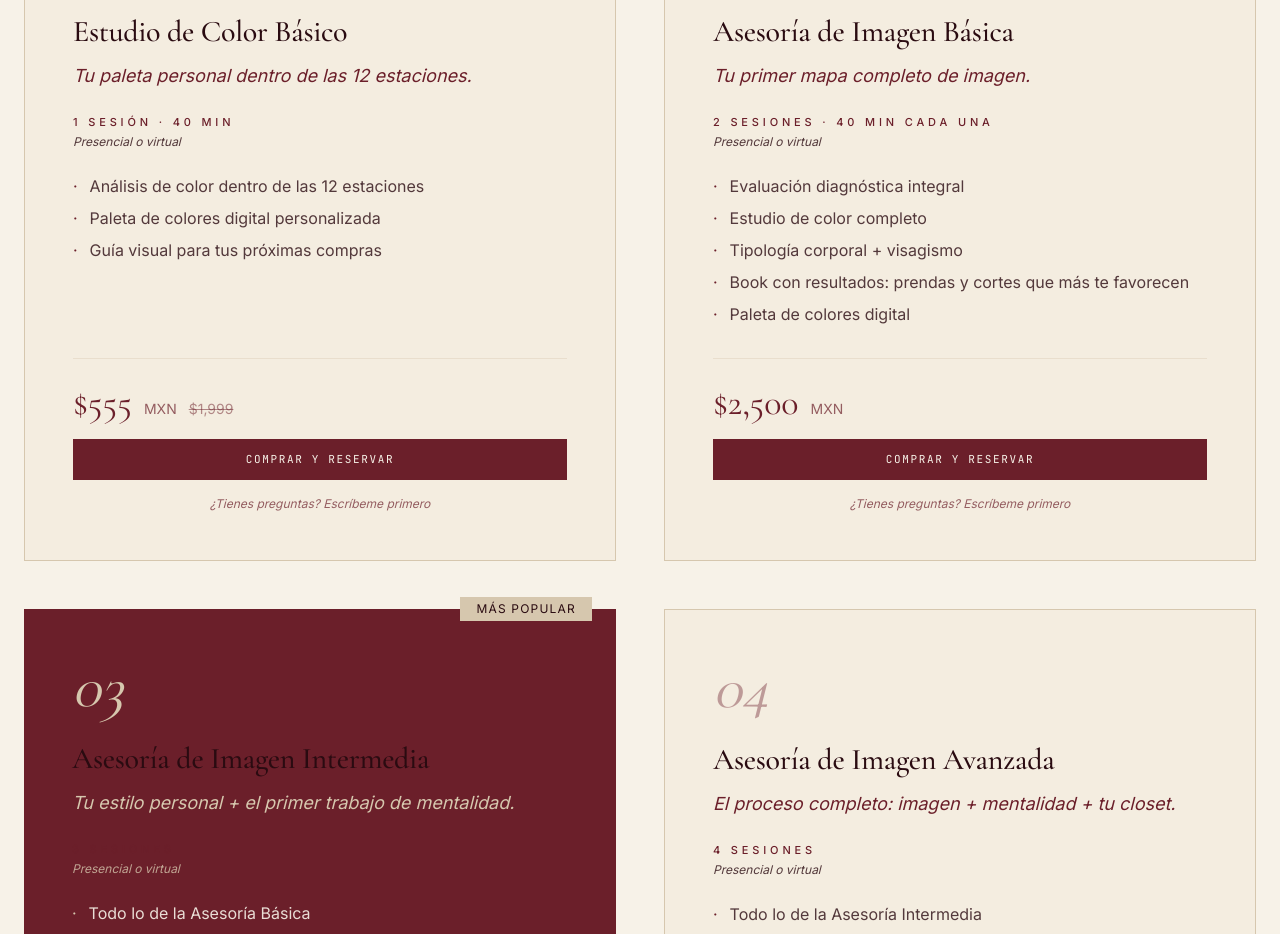
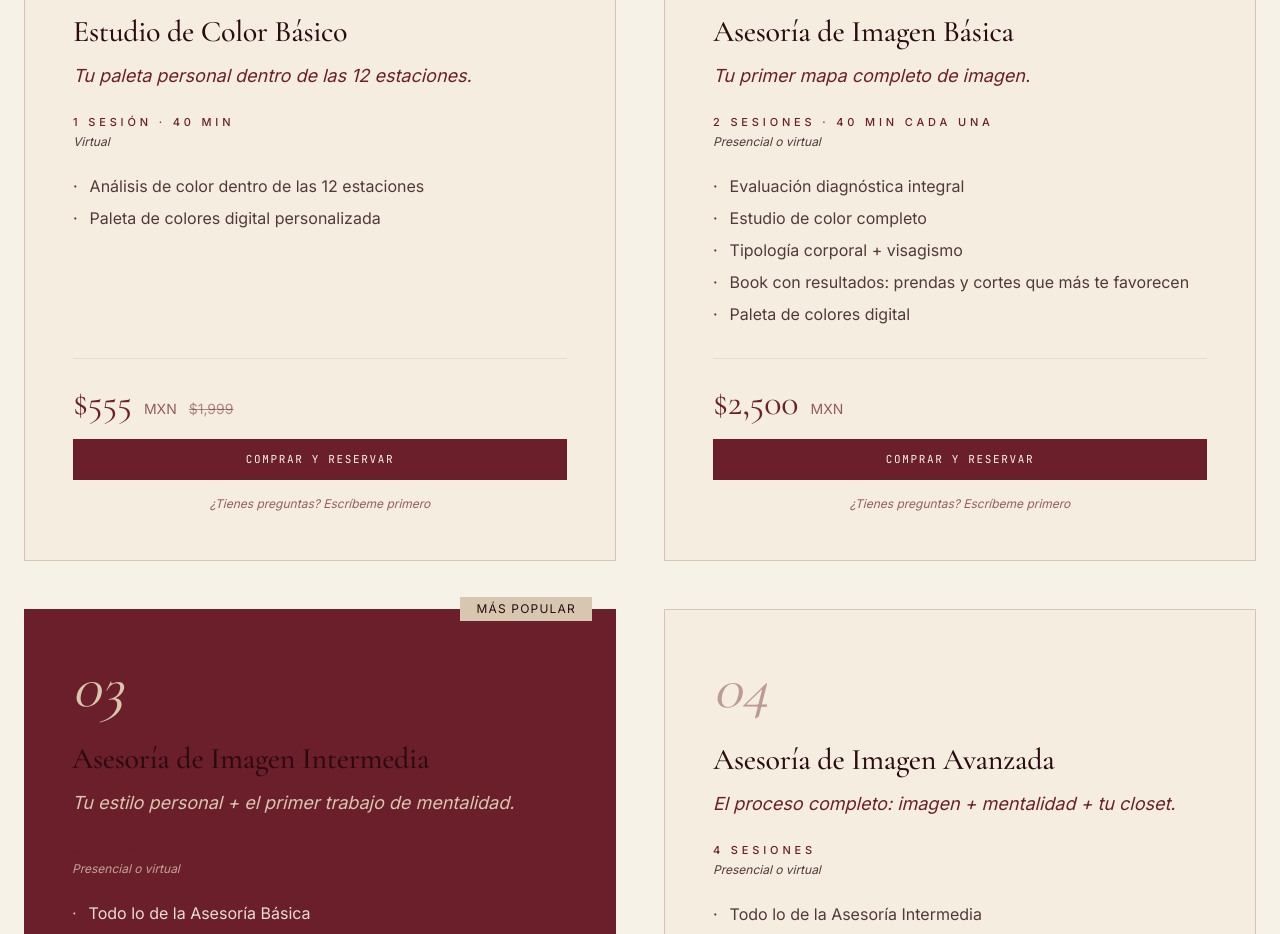
Before and after one commit to sarahi-hs/mvmaacademy.com, a Next.js app: page /servicios in a window 1280 px wide. Shown: the part 1300-2234 px from the top of the page. Built offline with nearby package versions, Linux system fonts and the light colour scheme.

Commit message:
fix(servicios): Estudio de Color solo virtual y 2 entregables
- Modalidad: solo "Virtual" (quita presencial)
- Quita "Guía visual para tus próximas compras"
- Incluye solo: análisis de color 12 estaciones + paleta digital

Co-Authored-By: Claude Opus 4.7 <noreply@anthropic.com>

```diff
--- a/src/app/servicios/page.tsx
+++ b/src/app/servicios/page.tsx
@@ -19,11 +19,10 @@ const SERVICIOS = [
     titulo: "Estudio de Color Básico",
     bajada: "Tu paleta personal dentro de las 12 estaciones.",
     duracion: "1 sesión · 40 min",
-    modalidad: "Presencial o virtual",
+    modalidad: "Virtual",
     incluye: [
       "Análisis de color dentro de las 12 estaciones",
       "Paleta de colores digital personalizada",
-      "Guía visual para tus próximas compras",
     ],
     precio: "$555",
     precioRegular: "$1,999",
```
